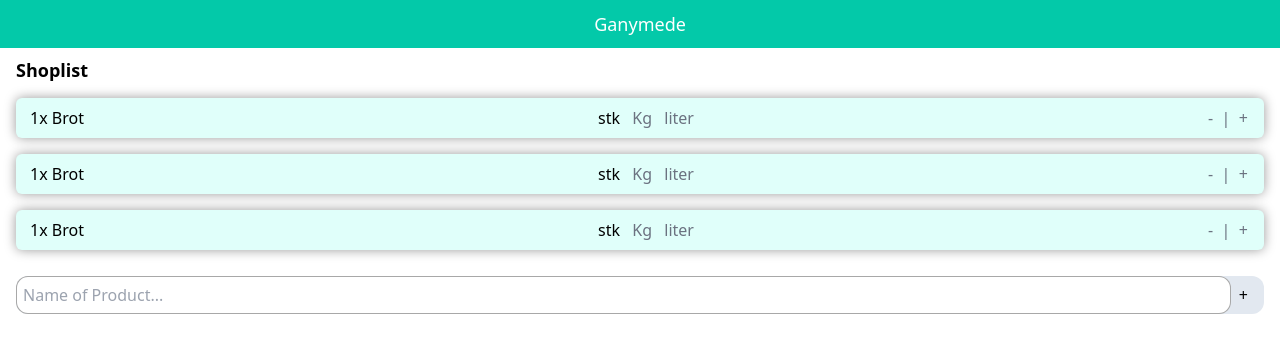
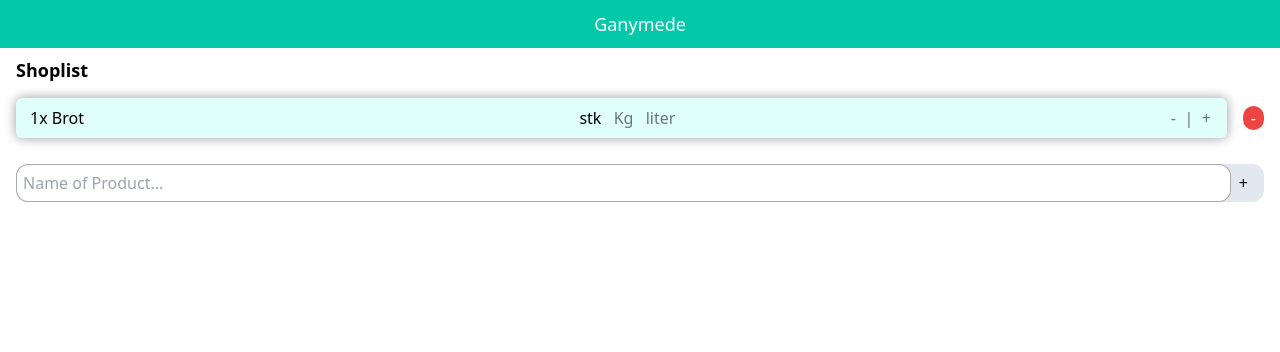
Before and after one commit to bevzzz/hackathon-2023, a Next.js app in the folder ganymede-basket/: page / in a window 1280 px wide. Shown: the top 352 px of the page. Built offline with nearby package versions, Linux system fonts and the light colour scheme.

Commit message:
feat: basic functions

```diff
--- a/ganymede-basket/src/components/shoplist/ListItem.tsx
+++ b/ganymede-basket/src/components/shoplist/ListItem.tsx
@@ -15,7 +15,7 @@ export default function ListItem(): JSX.Element {
                 <span className={`${unit === "liter" ? "text-black" : ""}`}>liter</span>
             </div>
             <div className='pr-2 flex justify-between w-12 text-gray-500'>
-                <span onClick={() => { setCount(count - 1) }}>-</span>
+                <span onClick={() => { if (count > 1) setCount(count - 1) }}>-</span>
                 <span>|</span>
                 <span onClick={() => { setCount(count + 1) }}>+</span>
             </div>
--- a/ganymede-basket/src/components/shoplist/Shoplist.tsx
+++ b/ganymede-basket/src/components/shoplist/Shoplist.tsx
@@ -1,16 +1,34 @@
+import { useState } from "react";
 import Autocompleter from "../autocompleter/Autocompleter";
 import ListItem from "./ListItem";
 
 export default function Shoplist(): JSX.Element {
+    const [items, setItems] = useState<Array<string>>(["item1"]);
+
+    const handleRemoveItem = (idx: number) => {
+        // assigning the list to temp variable
+        const temp = [...items];
+
+        // removing the element using splice
+        temp.splice(idx, 1);
+
+        // updating the list
+        setItems(temp);
+    };
     return (
         <div className='shop-list'>
             <div className='title font-bold text-lg'>
                 Shoplist
             </div>
             <div className='list-container pt-3'>
-                <ListItem></ListItem>
-                <ListItem></ListItem>
-                <ListItem></ListItem>
+                {
+                    items.map((_item, index) =>
+                        <div key={index} className="flex">
+                            <ListItem></ListItem>
+                            <span onClick={() => handleRemoveItem(index)} className="ml-4 px-2 text-white my-auto rounded-2xl bg-red-500">-</span>
+                        </div>
+                    )
+                }
             </div>
             <Autocompleter></Autocompleter>
         </div>
--- a/ganymede-basket/src/pages/api/basket/create.ts
+++ b/ganymede-basket/src/pages/api/basket/create.ts
@@ -2,7 +2,7 @@ import { NextApiRequest, NextApiResponse } from "next";
 import connect from "@/middleware/database";
 
 interface CreateBasket {
-    user: 1;
+    user?: 1;
     products: string[];
 }
 
--- a/ganymede-basket/src/styles/globals.css
+++ b/ganymede-basket/src/styles/globals.css
@@ -12,6 +12,7 @@
   padding-left: 14px;
   display: flex;
   justify-content: space-between;
+  width: 100%;
 }
 
 .list-container {
```
